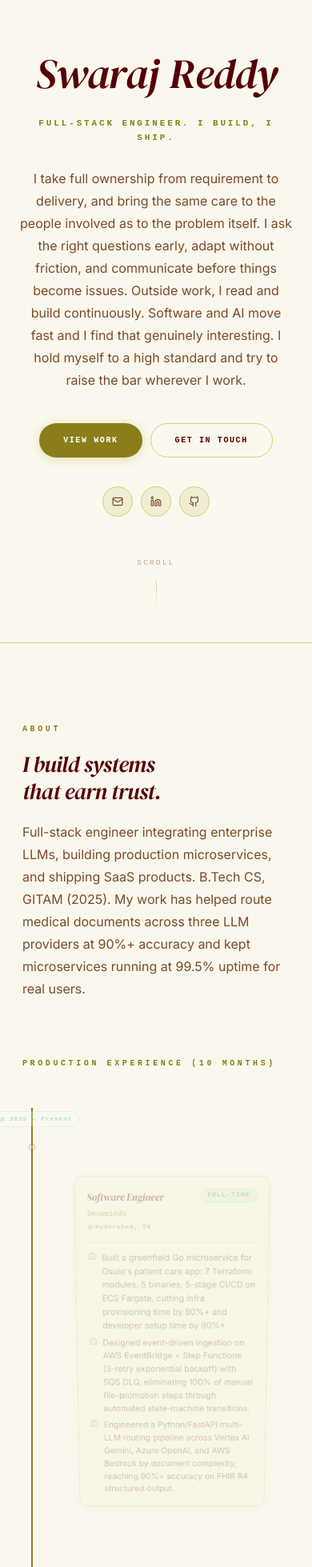
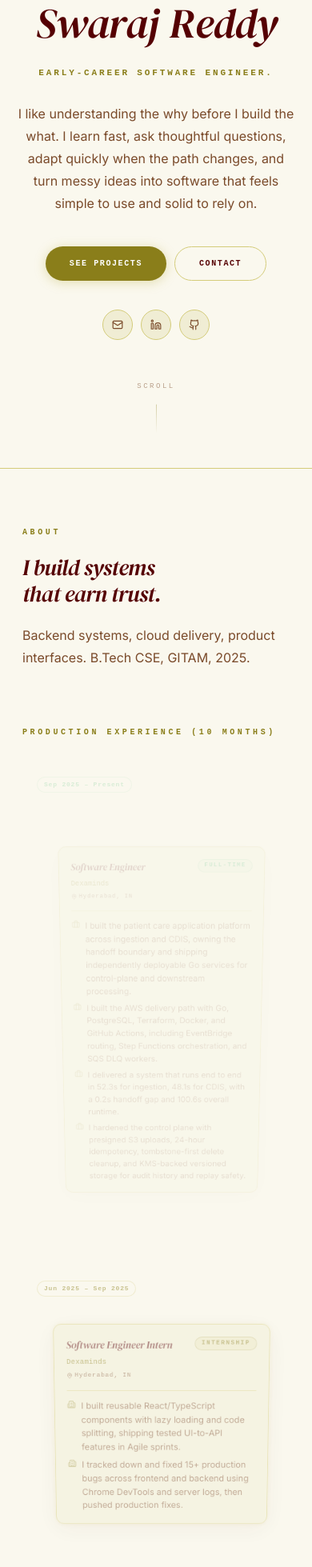
Before and after one commit to swarajreddy10/swarajreddy10.github.io, a Next.js app: page / in a window 390 px wide. Shown: the part 41-2000 px from the top of the page at 80% size. Built offline with nearby package versions, Linux system fonts and the light colour scheme.

Commit message:
feat: update portfolio metadata, enhance README, and improve mobile responsiveness in various components

```diff
--- a/app/globals.css
+++ b/app/globals.css
@@ -125,6 +125,35 @@
 @media (max-width: 520px) { .cert-grid        { grid-template-columns: 1fr !important; } }
 @media (max-width: 480px) { .footer-grid      { grid-template-columns: 1fr !important; } }
 
+@media (max-width: 640px) {
+  .hero-section {
+    min-height: auto !important;
+    align-items: flex-start !important;
+    padding-top: 44px !important;
+    padding-bottom: 32px !important;
+  }
+
+  .hero-content {
+    max-width: 100% !important;
+  }
+
+  .hero-scroll {
+    margin-bottom: 18px !important;
+  }
+
+  .about-section {
+    padding-top: 72px !important;
+  }
+
+  .timeline-line {
+    display: none !important;
+  }
+
+  .timeline-list {
+    gap: 18px !important;
+  }
+}
+
 /* ── Preloader fade-in wrapper ── */
 .main-content {
   min-height: 100svh;
--- a/assets/assets.js
+++ b/assets/assets.js
@@ -2,46 +2,46 @@
 export const workData = [
     {
         title: 'ResumeCanvas',
-        tagline: 'AI-Powered Resume Builder',
+        tagline: 'AI Resume Builder',
         description: 'AI / Full Stack',
         link: 'https://www.resumecanvas.live/',
         github: 'https://github.com/swarajreddy10/Resume_Canvas',
-        tech: ['Next.js 16', 'MongoDB', 'TypeScript', 'Groq AI', 'Puppeteer', 'NextAuth.js', 'Bun'],
-        impact: 'Architected a full-stack AI resume builder with JWT and Google OAuth, sub-100ms responses via caching, and 7 targeted indexes cutting query load by 60%',
+        tech: ['Next.js 16', 'TypeScript', 'MongoDB', 'Groq AI', 'Puppeteer', 'Bun'],
+        impact: 'Built a full-stack AI resume builder with JWT, Google OAuth, sub-100ms responses, and 7 targeted indexes that cut query load by 60%',
         bullets: [
-            'Delivered 8 AI features including ATS scoring, keyword analysis, and cover letter generation using Groq SDK with Llama 3.3 70B',
-            'Achieved 95.2% test coverage across 129 tests and 220 assertions using Bun Test and Playwright E2E',
-            'Developed 5 resume templates with real-time preview and PDF export via Puppeteer, with auto-save and public sharing via custom slugs',
+            'Built 8 AI features, including ATS scoring, keyword analysis, cover letters, and job matching, using Groq Llama 3.3 70B',
+            'Reached 95.2% test coverage across 129 tests and 220 assertions with Bun Test and Playwright E2E',
+            'Shipped 5 resume templates with live preview, PDF export, auto-save, and public sharing via custom slugs',
         ],
-        metrics: ['95.2% Tests', '<100ms', '8 AI Features'],
+        metrics: ['95.2% Coverage', 'Sub-100ms', '7 Indexes'],
     },
     {
         title: 'StageWay',
-        tagline: 'Event Management with Multi-Tenant Architecture',
+        tagline: 'Event Platform',
         description: 'Full Stack',
         link: 'https://stage-way.vercel.app/',
         github: 'https://github.com/swarajreddy10/StageWay',
-        tech: ['Spring Boot 3.2', 'PostgreSQL', 'Next.js 16', 'Docker', 'JWT', 'OAuth2', 'ZXing', 'Flyway'],
-        impact: 'Built a full-stack event management platform with OAuth2 JWT across 3 roles, 12 Flyway migrations, and QR code check-ins via ZXing, achieving 100% API test coverage',
+        tech: ['Spring Boot 3.2', 'PostgreSQL', 'Next.js 16', 'Docker', 'OAuth2 / JWT', 'Flyway'],
+        impact: 'Built a full-stack event platform with OAuth2 JWT across 3 roles, 12 Flyway migrations, QR code check-ins via ZXing, and 100% API test coverage',
         bullets: [
-            'Implemented 12 RESTful endpoints with Spring Security, HikariCP connection pooling, and JPA/Hibernate ORM, with Recharts analytics and automated waitlist management',
-            'Deployed with Docker multi-stage builds and CI/CD on Vercel and Render, with Spring Boot Actuator health monitoring and automated rollback',
+            'Built 12 RESTful endpoints with Spring Security, HikariCP, and JPA/Hibernate, plus Recharts analytics and automated waitlist management',
+            'Shipped Docker multi-stage builds and CI/CD on Vercel and Render with Spring Boot Actuator monitoring and rollback',
         ],
         metrics: ['100% API Coverage', '3 Roles', 'QR Check-ins'],
     },
     {
         title: 'Portfolio',
-        tagline: 'This website',
+        tagline: 'Engineering Portfolio',
         description: 'Design / Engineering',
         link: 'https://swarajreddy10.github.io',
         github: 'https://github.com/swarajreddy10/swarajreddy10.github.io',
         tech: ['Next.js', 'React', 'Motion', 'Tailwind CSS', 'Lenis'],
-        impact: 'Designed and built a production-grade personal portfolio as a statically exported Next.js app, treating it as a real engineering project with a defined design system, component architecture, and CI/CD deployment to GitHub Pages',
+        impact: 'Built a statically exported Next.js portfolio with a reusable design system, component architecture, and GitHub Pages deployment',
         bullets: [
-            'Built an 8-token CSS design system shared across 10 components, achieving zero runtime JS for theme resolution and full visual consistency at build time',
-            'Implemented stacking card reveals, an SVG pathLength timeline, and an 11-language preloader using Motion useScroll and useTransform, reaching 1.0s FCP and 30ms TBT on Lighthouse',
-            'Lazy-loaded all below-fold sections and resolved WCAG AA contrast issues, scoring 96 Accessibility, 100 SEO, and 0 CLS on Lighthouse',
+            'Built an 8-token CSS design system shared across 10 components, keeping theme resolution at build time and visual states consistent',
+            'Shipped stacking card reveals, an SVG pathLength timeline, and an 11-language preloader with Motion useScroll and useTransform, reaching 1.0s FCP, 1.7s LCP, 20ms TBT, and 0 CLS',
+            'Lazy-loaded below-fold sections and fixed WCAG AA contrast issues, finishing with 96 Accessibility, 100 Best Practices, and 100 SEO on Lighthouse',
         ],
-        metrics: ['Static Export', 'Motion Animations'],
+        metrics: ['1.0s FCP', '96 Accessibility', '100 SEO'],
     },
 ];
--- a/components/About.jsx
+++ b/components/About.jsx
@@ -12,9 +12,10 @@ const TIMELINE = [
         location: 'Hyderabad, IN',
         badge: 'Full-time',
         highlights: [
-            'Built a greenfield Go microservice for Osulo\'s patient care app: 7 Terraform modules, 5 binaries, 5-stage CI/CD on ECS Fargate, cutting infra provisioning time by 90%+ and developer setup time by 90%+.',
-            'Designed event-driven ingestion on AWS EventBridge + Step Functions (3-retry exponential backoff) with SQS DLQ, eliminating 100% of manual file-promotion steps through automated state-machine transitions.',
-            'Engineered a Python/FastAPI multi-LLM routing pipeline across Vertex AI Gemini, Azure OpenAI, and AWS Bedrock by document complexity, reaching 90%+ accuracy on FHIR R4 structured output.',
+            'I built the patient care application platform across ingestion and CDIS, owning the handoff boundary and shipping independently deployable Go services for control-plane and downstream processing.',
+            'I built the AWS delivery path with Go, PostgreSQL, Terraform, Docker, and GitHub Actions, including EventBridge routing, Step Functions orchestration, and SQS DLQ workers.',
+            'I delivered a system that runs end to end in 52.3s for ingestion, 48.1s for CDIS, with a 0.2s handoff gap and 100.6s overall runtime.',
+            'I hardened the control plane with presigned S3 uploads, 24-hour idempotency, tombstone-first delete cleanup, and KMS-backed versioned storage for audit history and replay safety.',
         ],
     },
     {
@@ -24,8 +25,8 @@ const TIMELINE = [
         location: 'Hyderabad, IN',
         badge: 'Internship',
         highlights: [
-            'Built reusable React/TypeScript components with lazy loading and code splitting, improving page load time and UI responsiveness; shipped tested code in Agile sprints across the full UI-to-API layer',
-            'Tracked down and fixed 15+ production bugs across frontend and backend using Chrome DevTools and server logs, tracing each to root cause and deploying fixes to production',
+            'I built reusable React/TypeScript components with lazy loading and code splitting, shipping tested UI-to-API features in Agile sprints.',
+            'I tracked down and fixed 15+ production bugs across frontend and backend using Chrome DevTools and server logs, then pushed production fixes.',
         ],
     },
     {
@@ -35,7 +36,7 @@ const TIMELINE = [
         location: 'Hyderabad, IN',
         badge: 'Education',
         highlights: [
-            'CGPA 8.2. Bachelor of Technology in Computer Science.',
+            'I completed my Bachelor of Technology in Computer Science with a CGPA of 8.2.',
         ],
     },
 ];
@@ -153,6 +154,46 @@ function FlipCard({ item, isLeft, index, isMobile }) {
         boxShadow,
     };
 
+    if (isMobile) {
+        return (
+            <motion.div
+                ref={ref}
+                style={{
+                    opacity,
+                    paddingTop: 0,
+                    marginBottom: 18,
+                    paddingLeft: 14,
+                }}
+            >
+                <div style={{ display: 'flex', justifyContent: 'flex-start', marginBottom: 10, marginLeft: 4 }}>
+                    <span style={{
+                        whiteSpace: 'nowrap',
+                        fontFamily: 'var(--font-mono)',
+                        fontSize: 8,
+                        fontWeight: 600,
+                        letterSpacing: '0.1em',
+                        color: item.badge === 'Full-time' ? '#16A34A' : item.badge === 'Internship' ? 'var(--accent)' : 'var(--muted)',
+                        background: 'var(--base)',
+                        border: '1px solid',
+                        borderColor: item.badge === 'Full-time' ? 'rgba(22,163,74,0.3)' : item.badge === 'Internship' ? 'rgba(184,171,56,0.35)' : 'rgba(85,0,3,0.15)',
+                        borderRadius: 100,
+                        padding: '3px 8px',
+                    }}>
+                        {item.period}
+                    </span>
+                </div>
+
+                <motion.div style={{
+                    ...cardStyle,
+                    padding: 'clamp(18px, 4vw, 24px)',
+                    borderRadius: 12,
+                }}>
+                    <CardContent item={item} />
+                </motion.div>
+            </motion.div>
+        );
+    }
+
     return (
         <motion.div
             ref={ref}
@@ -215,6 +256,11 @@ function FlipCard({ item, isLeft, index, isMobile }) {
 
 export default function About() {
     const months = useMonthsSince(2025, 6);
+    const years = Math.floor(months / 12);
+    const experienceLabel =
+        months >= 12
+            ? `${years} year${years !== 1 ? 's' : ''}`
+            : `${months} month${months !== 1 ? 's' : ''}`;
     const timelineRef = useRef(null);
     const { scrollYProgress } = useScroll({ target: timelineRef, offset: ['start center', 'end center'] });
     const pathLength = useTransform(scrollYProgress, [0, 0.85], [0, 1]);
@@ -229,7 +275,7 @@ export default function About() {
     }, []);
 
     return (
-        <section id="about" style={{ background: 'var(--base)', padding: '100px 0' }}>
+        <section id="about" className="about-section" style={{ background: 'var(--base)', padding: '100px 0' }}>
             <div style={{ maxWidth: 1000, margin: '0 auto', padding: '0 max(28px, 4vw)' }}>
 
                 {/* Bio */}
@@ -260,10 +306,7 @@ export default function About() {
                         fontFamily: 'var(--font-body)', fontSize: 16,
                         lineHeight: 1.75, color: 'var(--muted)',
                     }}>
-                        Full-stack engineer integrating enterprise LLMs, building production microservices,
-                        and shipping SaaS products. B.Tech CS, GITAM (2025). My work has helped
-                        route medical documents across three LLM providers at 90%+ accuracy and kept
-                        microservices running at 99.5% uptime for real users.
+                        Backend systems, cloud delivery, product interfaces. B.Tech CSE, GITAM, 2025.
                     </p>
                 </motion.div>
 
@@ -279,12 +322,13 @@ export default function About() {
                             fontWeight: 600,
                         }}
                     >
-                        Production experience ({months} month{months !== 1 ? 's' : ''})
+                        Production experience ({experienceLabel})
                     </motion.span>
 
                     {/* Center line */}
                     <div style={{ position: 'relative' }}>
                         <svg
+                            className="timeline-line"
                             style={{ position: 'absolute', top: 0, left: 11, width: 2, height: '100%', zIndex: 0, pointerEvents: 'none' }}
                             viewBox="0 0 2 100" preserveAspectRatio="none"
                         >
@@ -295,7 +339,7 @@ export default function About() {
                             />
                         </svg>
 
-                        <div style={{ display: 'flex', flexDirection: 'column', gap: 32 }}>
+                        <div className="timeline-list" style={{ display: 'flex', flexDirection: 'column', gap: 32 }}>
                             {TIMELINE.map((item, i) => (
                                 <FlipCard key={i} item={item} isLeft={i % 2 === 0} index={i} isMobile={isMobile} />
                             ))}
--- a/components/Contact.jsx
+++ b/components/Contact.jsx
@@ -176,7 +176,7 @@ export default function Contact() {
                             letterSpacing: '0.28em', textTransform: 'uppercase',
                             color: 'var(--signal)',
                         }}>
-                            Open to new opportunities
+                            Open to roles where I can build
                         </span>
                     </div>
                     <span style={{
@@ -222,7 +222,7 @@ export default function Contact() {
                             lineHeight: 1.7, color: 'var(--muted)',
                             marginBottom: 8,
                         }}>
-                            <IndianFlag size={18} />{' '}Based in Hyderabad, India. Open to onsite, hybrid, and remote roles. Open to relocation.
+                            <IndianFlag size={18} />{' '}Based in Hyderabad, India. Open to onsite, hybrid, and remote roles, and open to relocation.
                             Typically respond within 24 hours.
                         </p>
 
--- a/components/Footer.jsx
+++ b/components/Footer.jsx
@@ -82,8 +82,8 @@ export default function Footer() {
                         lineHeight: 1.65, color: 'var(--muted)',
                         maxWidth: 280, marginBottom: 28,
                     }}>
-                        Full-stack engineer building AI pipelines, microservices, and
-                        production-grade SaaS. <IndianFlag size={16} /> Based in Hyderabad, India.
+                        I work across backend systems, cloud delivery, and product interfaces.
+                        <IndianFlag size={16} /> Based in Hyderabad, India.
                     </p>
 
                     {/* Social icons */}
--- a/components/Hero.jsx
+++ b/components/Hero.jsx
@@ -102,16 +102,16 @@ export default function Hero() {
     }, []);
 
     return (
-        <section ref={sectionRef} id="home" style={{
+        <section ref={sectionRef} id="home" className="hero-section" style={{
             minHeight: '100svh',
             background: 'var(--base)',
             display: 'flex',
             alignItems: 'center',
             justifyContent: 'center',
-            padding: '60px max(24px, 5vw) 0',
+            padding: '60px max(20px, 4vw) 0',
             overflow: 'hidden',
         }}>
-            <div ref={contentRef} style={{ maxWidth: 680, width: '100%', textAlign: 'center' }}>
+            <div ref={contentRef} className="hero-content" style={{ maxWidth: 760, width: '100%', textAlign: 'center' }}>
 
                 {/* Name — GSAP character stagger */}
                 <div ref={nameRef} style={{ marginBottom: 16, paddingBottom: '0.8em' }}>
@@ -137,7 +137,7 @@ export default function Hero() {
                             color: 'var(--accent)', margin: 0, fontWeight: 600,
                         }}
                     >
-                        Full-Stack Engineer. I build, I ship.
+                        Early-career software engineer.
                     </motion.p>
                 </div>
 
@@ -149,21 +149,17 @@ export default function Hero() {
                     style={{
                         fontFamily: 'var(--font-body)', fontSize: 16,
                         lineHeight: 1.75, color: 'var(--muted)',
-                        maxWidth: 520, margin: '0 auto 40px',
+                        maxWidth: 620, margin: '0 auto 40px',
                     }}
                 >
-                    I take full ownership from requirement to delivery, and bring the same care to the people
-                    involved as to the problem itself. I ask the right questions early, adapt without friction,
-                    and communicate before things become issues. Outside work, I read and build continuously.
-                    Software and AI move fast and I find that genuinely interesting. I hold myself to a high
-                    standard and try to raise the bar wherever I work.
+                    I like understanding the why before I build the what. I learn fast, ask thoughtful questions, adapt quickly when the path changes, and turn messy ideas into software that feels simple to use and solid to rely on.
                 </motion.p>
 
                 {/* CTAs */}
                 <motion.div
                     initial={{ opacity: 0, y: 8 }}
                     animate={{ opacity: 1, y: 0 }}
-                    transition={{ duration: 0.4, delay: 0.84 }}
+                    transition={{ duration: 0.4, delay: 0.8 }}
                     style={{ display: 'flex', gap: 10, justifyContent: 'center', flexWrap: 'wrap', marginBottom: 36 }}
                 >
                     <button
@@ -182,7 +178,7 @@ export default function Hero() {
                         onMouseDown={e => (e.currentTarget.style.transform = 'scale(0.97)')}
                         onMouseUp={e => (e.currentTarget.style.transform = 'scale(1)')}
                     >
-                        View Work
+                        See Projects
                     </button>
                     <button
                         onClick={() => scrollToSection('contact')}
@@ -199,7 +195,7 @@ export default function Hero() {
                         onMouseDown={e => (e.currentTarget.style.transform = 'scale(0.97)')}
                         onMouseUp={e => (e.currentTarget.style.transform = 'scale(1)')}
                     >
-                        Get in Touch
+                        Contact
                     </button>
                 </motion.div>
 
@@ -207,7 +203,7 @@ export default function Hero() {
                 <motion.div
                     initial={{ opacity: 0 }}
                     animate={{ opacity: 1 }}
-                    transition={{ delay: 1.0, duration: 0.4 }}
+                    transition={{ delay: 0.98, duration: 0.4 }}
                     style={{ display: 'flex', gap: 10, justifyContent: 'center', marginBottom: 52 }}
                 >
                     {SOCIALS.map(({ href, Icon, label, ext }) => (
@@ -236,7 +232,8 @@ export default function Hero() {
                 <motion.div
                     initial={{ opacity: 0 }}
                     animate={{ opacity: 1 }}
-                    transition={{ delay: 1.3, duration: 0.6 }}
+                    transition={{ delay: 1.08, duration: 0.6 }}
+                    className="hero-scroll"
                     style={{ display: 'flex', flexDirection: 'column', alignItems: 'center', gap: 8, cursor: 'default' }}
                     onClick={() => scrollToSection('about')}
                 >
--- a/components/Skills.jsx
+++ b/components/Skills.jsx
@@ -6,39 +6,39 @@ import { useRef } from 'react';
 const DOMAINS = [
     {
         index: '01',
-        name: 'Languages',
-        tagline: 'Fluent across the stack, from scripting to systems.',
-        skills: ['Go', 'Python', 'TypeScript', 'JavaScript', 'Java'],
+        name: 'Programming Languages',
+        tagline: 'The languages I use most.',
+        skills: ['Python', 'Java', 'Go', 'TypeScript', 'JavaScript'],
     },
     {
         index: '02',
         name: 'Backend',
-        tagline: 'APIs and services built to stay up.',
-        skills: ['FastAPI', 'Node.js / Express', 'Spring Boot', 'REST APIs', 'PostgreSQL', 'MongoDB', 'OAuth2 / JWT'],
+        tagline: 'Reliable APIs and services.',
+        skills: ['FastAPI', 'Spring Boot', 'REST APIs', 'PostgreSQL', 'JWT / OAuth2'],
     },
     {
         index: '03',
         name: 'Frontend',
-        tagline: 'Interfaces that feel as good as they look.',
-        skills: ['React / Next.js', 'Tailwind CSS', 'Motion'],
+        tagline: 'Interfaces with clear hierarchy.',
+        skills: ['React', 'Next.js', 'Tailwind CSS', 'Motion'],
     },
     {
         index: '04',
         name: 'DevOps & Cloud',
-        tagline: 'Ship fast, recover faster.',
-        skills: ['Git / GitHub', 'Docker', 'GitHub Actions', 'CI/CD', 'Terraform', 'AWS ECS Fargate', 'AWS S3', 'AWS SQS', 'AWS EventBridge', 'AWS Step Functions', 'AWS IAM', 'AWS Bedrock'],
+        tagline: 'Delivery paths I keep lean.',
+        skills: ['GitHub Actions', 'Docker', 'Terraform', 'AWS', 'S3 / SQS / EventBridge', 'Step Functions'],
     },
     {
         index: '05',
         name: 'Testing',
-        tagline: 'Coverage that earns confidence.',
-        skills: ['Unit Testing', 'Integration Testing', 'JUnit', 'Pytest', 'Go Test', 'Bun Test'],
+        tagline: 'Coverage that protects releases.',
+        skills: ['Unit Testing', 'Integration Testing', 'Playwright', 'Bun Test'],
     },
     {
         index: '06',
         name: 'AI Integration & Tooling',
-        tagline: 'From LLM APIs in production to tools that sharpen the craft.',
-        skills: ['Vertex AI Gemini', 'AWS Bedrock', 'Azure OpenAI', 'Claude Code', 'OpenAI Codex', 'NotebookLM', 'Prompt Engineering'],
+        tagline: 'LLM tools I use deliberately.',
+        skills: ['Vertex AI Gemini', 'AWS Bedrock', 'Azure OpenAI', 'Claude Code'],
     },
 ];
 
@@ -131,7 +131,7 @@ export default function Skills() {
                         color: 'var(--accent)', display: 'block', marginBottom: 16,
                         fontWeight: 600,
                     }}>
-                        Skills
+                        Core Stack
                     </span>
                     <h2 style={{
                         fontFamily: 'var(--font-display)', fontStyle: 'italic',
@@ -139,7 +139,7 @@ export default function Skills() {
                         fontWeight: 500, color: 'var(--fg)',
                         letterSpacing: '-0.025em', lineHeight: 1.15,
                     }}>
-                        What I bring to the table.
+                        Selected skills, kept lean.
                     </h2>
                 </motion.div>
 
--- a/package.json
+++ b/package.json
@@ -34,5 +34,6 @@
     "gh-pages": "^6.3.0",
     "postcss": "^8.5.8",
     "tailwindcss": "^4.2.2"
-  }
+  },
+  "packageManager": "yarn@1.22.22+sha512.a6b2f7906b721bba3d67d4aff083df04dad64c399707841b7acf00f6b133b7ac24255f2652fa22ae3534329dc6180534e98d17432037ff6fd140556e2bb3137e"
 }
```
Also changed, not shown: app/layout.js (+8 -8 lines), 1 other file (tests, documents, lock files or other folders).
